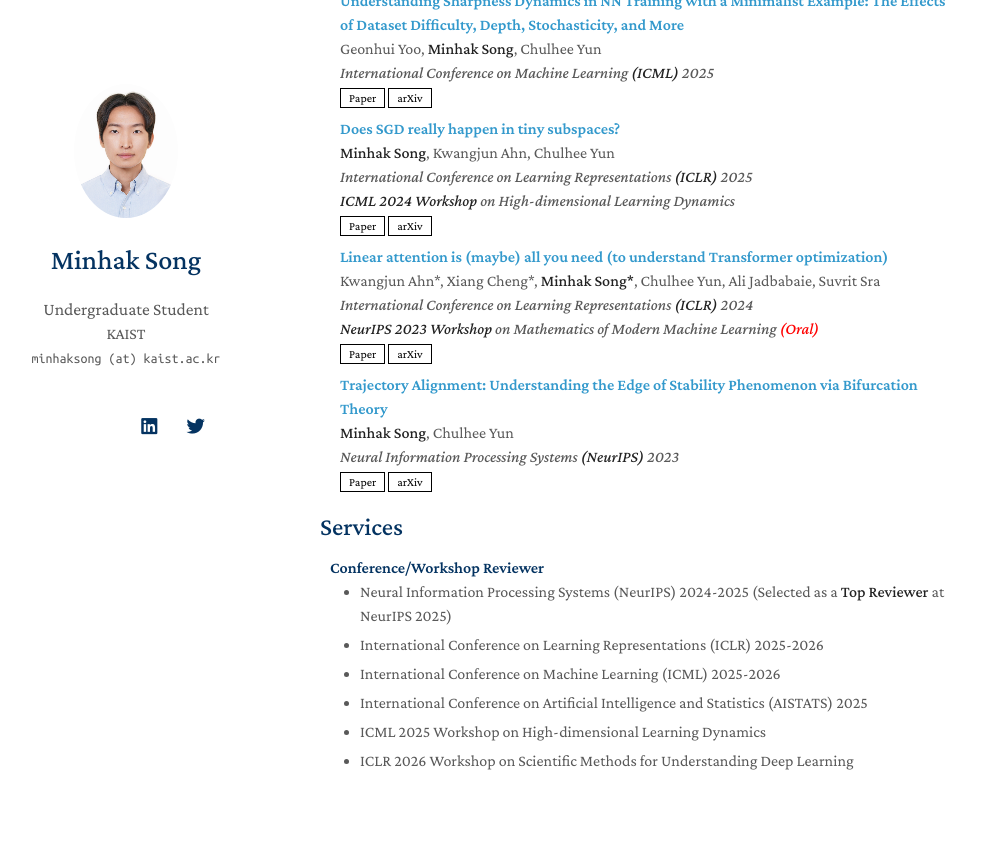
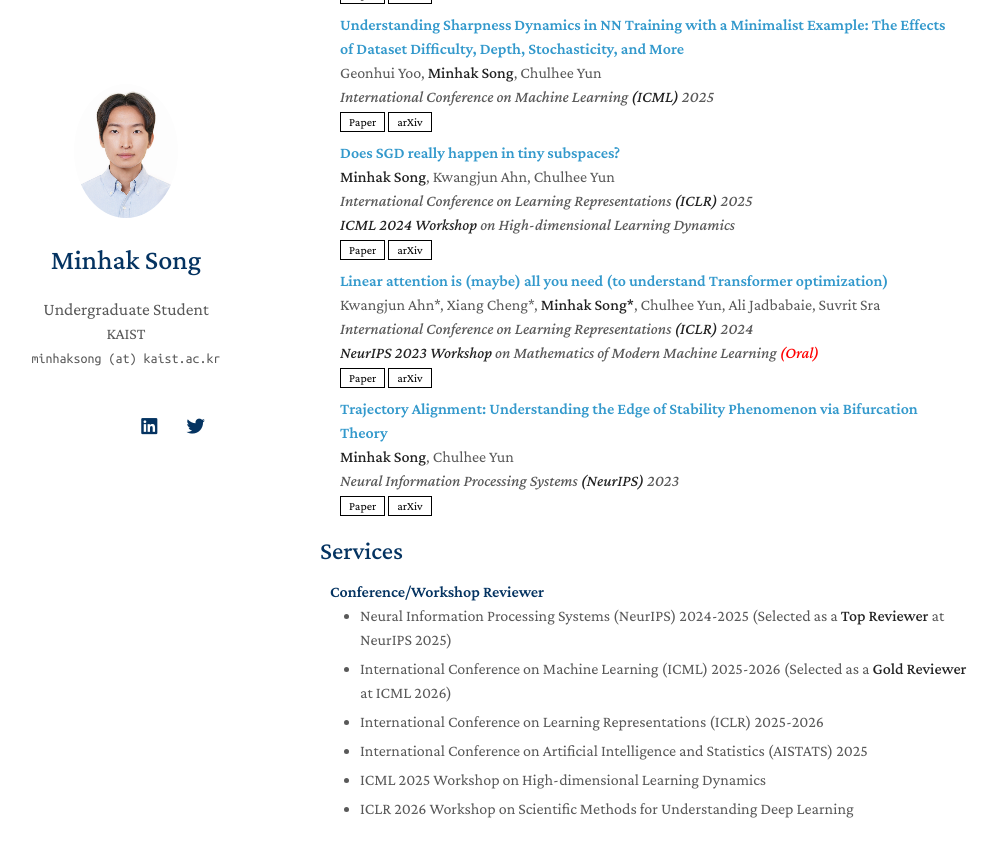
Before and after one commit to songminhak/songminhak.github.io, a Jekyll site: the page built from index.md, in a window 1280 px wide and 900 px high, scrolled down 1876 px. Shown: the top 857 px of the window, without its empty margins (150-1145 px from the left). Built offline with Jekyll 4.4.1, drawn with Linux system fonts in a browser that asks for light colours; nearby versions of some CDN libraries; a style sheet for code colours, icons or effects is not loaded; our own code applies the rules of GitHub Pages for plain Markdown files; some of the changed text lies outside the part shown.

Commit message:
gold reviewer

```diff
--- a/_includes/services.md
+++ b/_includes/services.md
@@ -7,11 +7,11 @@
 </ul>
 
 <ul style="margin:0 0 5px;">
-  <li><a href="https://iclr.cc/"><autocolor>International Conference on Learning Representations (ICLR) 2025-2026</autocolor></a></li>
+  <li><a href="https://icml.cc/"><autocolor>International Conference on Machine Learning (ICML) 2025-2026 (Selected as a <strong>Gold Reviewer</strong> at ICML 2026)</autocolor></a></li>
 </ul>
 
 <ul style="margin:0 0 5px;">
-  <li><a href="https://icml.cc/"><autocolor>International Conference on Machine Learning (ICML) 2025-2026</autocolor></a></li>
+  <li><a href="https://iclr.cc/"><autocolor>International Conference on Learning Representations (ICLR) 2025-2026</autocolor></a></li>
 </ul>
 
 <ul style="margin:0 0 5px;">
--- a/index.md
+++ b/index.md
@@ -17,8 +17,9 @@ My research interests broadly span the foundations of deep learning, with the go
 
 ## News
 
+- **[May. 2026]** I was selected as a [Gold Reviewer](https://icml.cc/Conferences/2026/ProgramCommittee#gold:~:text=Minhak%20Song) (top 25% of reviewers) at **ICML 2026**.
 - **[Apr. 2026]** Two papers ([Zeroth-Order Edge of Stability](https://arxiv.org/abs/2604.14669), [Dichotomy of RLHF and DPO](https://arxiv.org/abs/2505.19770)) are accepted to **ICML 2026**.
-- **[Apr. 2026]** I am giving a **contributed talk** on [Zeroth-Order Edge of Stability](https://arxiv.org/abs/2604.14669) at the **ICLR 2026** Workshop on [Scientific Methods for Understanding Deep Learning](https://scienceofdlworkshop.github.io/2026/) in Rio, Brazil.
+- **[Apr. 2026]** I gave a **contributed talk** on [Zeroth-Order Edge of Stability](https://arxiv.org/abs/2604.14669) at the **ICLR 2026** Workshop on [Scientific Methods for Understanding Deep Learning](https://scienceofdlworkshop.github.io/2026/) in Rio, Brazil.
 - **[Feb. 2026]** Our [paper](https://arxiv.org/abs/2601.11789) won the [**Best Student Paper Award**](https://algorithmiclearningtheory.org/alt2026/distinguished-papers/) at **ALT 2026**.
 - **[Jan. 2026]** Our [paper](https://arxiv.org/abs/2510.26303) on the implicit bias of per-sample Adam on separable data is accepted to **ICLR 2026**.
 - **[Dec. 2025]** Our [paper](https://arxiv.org/abs/2601.11789) on the theory of the [spurious alignment of SGD](https://arxiv.org/abs/2405.16002) in ill-conditioned high-dimensional quadratics is accepted to **ALT 2026**.
```
